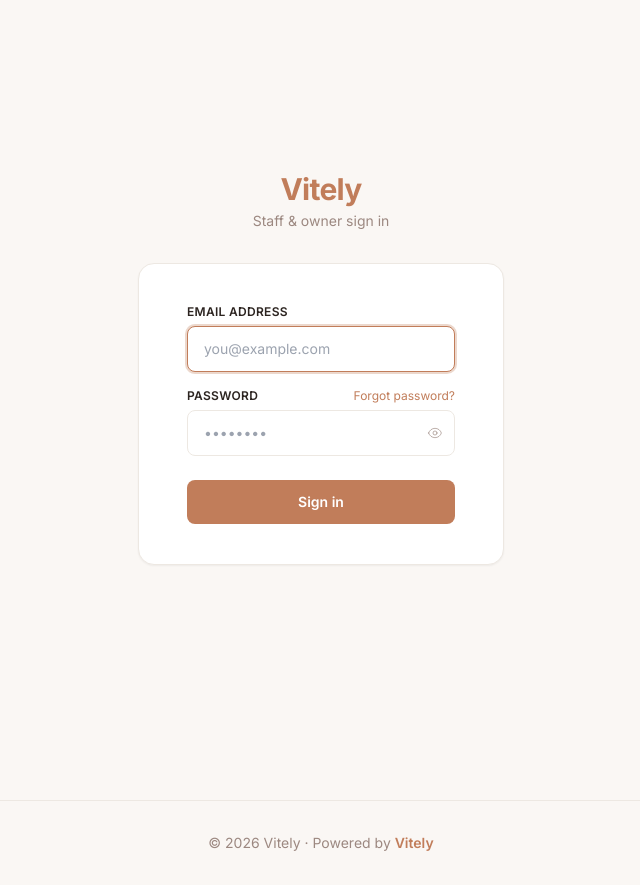
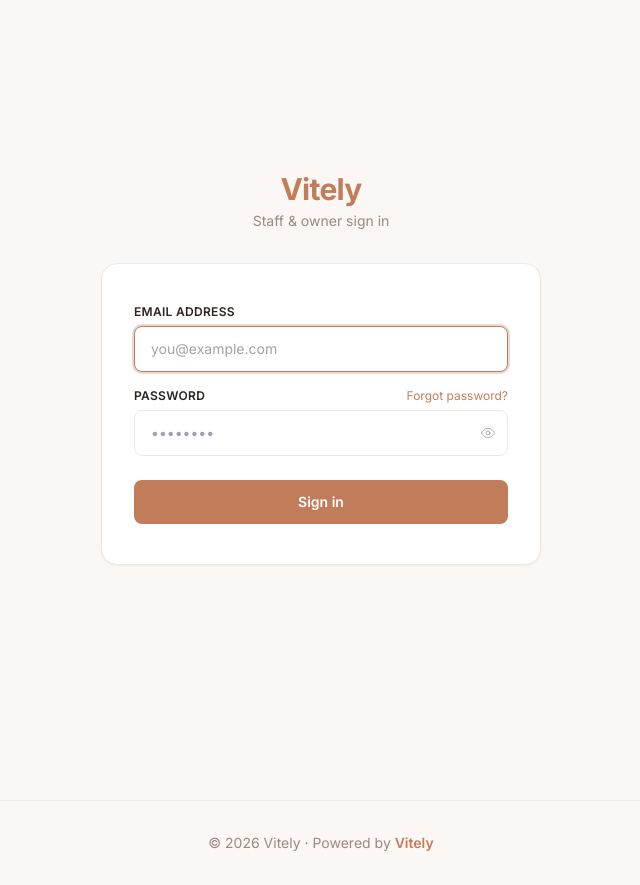
Before and after one commit to israel-omotayo/Vitely, a Django app: page /accounts/login/?next=/dashboard/analytics/ in a window 1280 px wide. Shown: the part 65-950 px from the top of the page, without its empty margins (319-959 px from the left). Run offline with Django 5.2, Linux system fonts and the light colour scheme; some libraries are stand-ins or nearby versions.

Commit message:
Edited owner login page

```diff
--- a/accounts/forms.py
+++ b/accounts/forms.py
@@ -9,10 +9,10 @@ from core.utils import send_email_async
 
 class LoginForm(forms.Form):
     email = forms.EmailField(
-        widget=forms.EmailInput(attrs={"placeholder": "Email address", "autofocus": True})
+        widget=forms.EmailInput(attrs={"placeholder": "your@email.com", "autofocus": True})
     )
     password = forms.CharField(
-        widget=forms.PasswordInput(attrs={"placeholder": "Password"})
+        widget=forms.PasswordInput(attrs={"placeholder": "••••••••"})
     )
 
 
--- a/templates/accounts/login.html
+++ b/templates/accounts/login.html
@@ -3,14 +3,14 @@
 
 {% block content %}
 <div class="min-h-[80vh] flex items-center justify-center px-4 py-12">
-  <div class="w-full max-w-xl">
+  <div class="w-full max-w-[440px]">
 
     <div class="text-center mb-8">
       <span class="text-3xl font-bold text-primary tracking-tight">Vitely</span>
       <p class="text-muted text-sm mt-1">Staff &amp; owner sign in</p>
     </div>
 
-    <div class="bg-surface rounded-2xl border border-border shadow-sm px-8 py-8 sm:px-12 sm:py-10">
+    <div class="bg-surface rounded-2xl border border-border shadow-sm px-8 py-10">
 
         <form method="post" novalidate>
           {% csrf_token %}
--- a/templates/base.html
+++ b/templates/base.html
@@ -124,7 +124,7 @@
   {% endif %}
 
   <!-- MAIN CONTENT -->
-  <main class="{% block main_class %}max-w-6xl mx-auto px-4 sm:px-6 lg:px-8 py-10 sm:py-12 flex-1{% endblock %}">
+  <main class="{% block main_class %}w-full max-w-6xl mx-auto px-4 sm:px-6 lg:px-8 py-10 sm:py-12 flex-1{% endblock %}">
     {% block content %}{% endblock %}
   </main>
 
```
